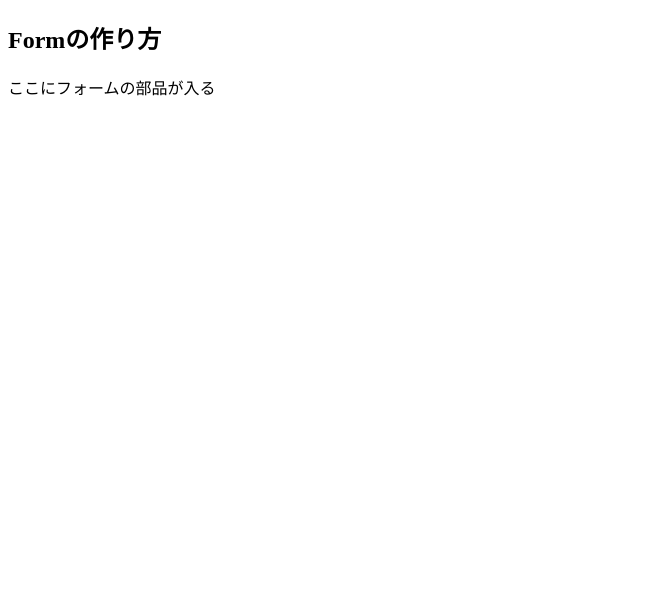
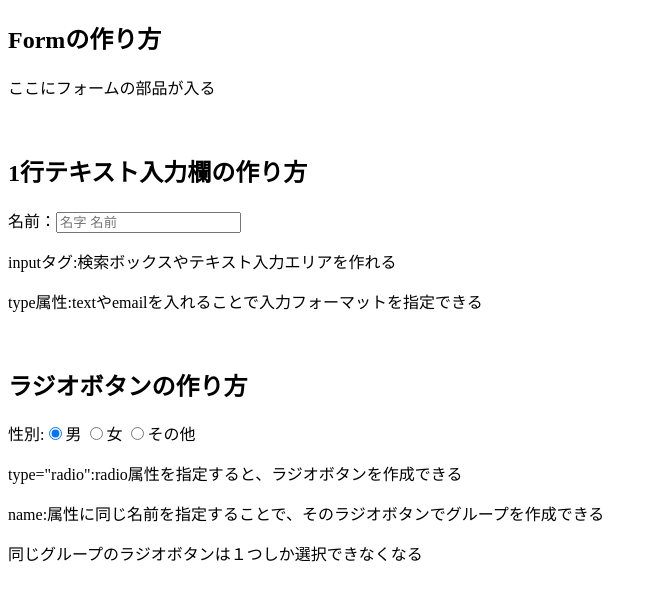
Before and after one commit to RyugaHAL12/html-css-webdesign, a plain HTML site: page Chapter2/2-11/index.html in a window 1280 px wide. Shown: the whole page, without its empty margins (0-657 px from the left). Drawn offline with Linux system fonts and the light colour scheme.

Commit message:
フォーム色々

```diff
--- a/Chapter2/2-11/index.html
+++ b/Chapter2/2-11/index.html
@@ -8,7 +8,26 @@
 <body>
 	<h2>Formの作り方</h2>
 	<form action="example.php" method="post" name="contact-form">
-		ここにフォームの部品が入る
+		<p>ここにフォームの部品が入る</p>
+	</form>
+	<br>
+
+	<h2>1行テキスト入力欄の作り方</h2>
+	<form>
+		名前：<input type="text" placeholder="名字 名前">
+		<p>inputタグ:検索ボックスやテキスト入力エリアを作れる</p>
+		<p>type属性:textやemailを入れることで入力フォーマットを指定できる</p>
+	</form>
+	<br>
+
+	<h2>ラジオボタンの作り方</h2>
+	<form>
+		性別:<input type="radio" name="sex" value="男" checked>男
+		<input type="radio" name="sex" value="女">女
+		<input type="radio" name="sex" value="その他">その他
+		<p>type="radio":radio属性を指定すると、ラジオボタンを作成できる</p>
+		<p>name:属性に同じ名前を指定することで、そのラジオボタンでグループを作成できる</p>
+		<p>同じグループのラジオボタンは１つしか選択できなくなる</p>
 	</form>
 </body>
 </html>
```
